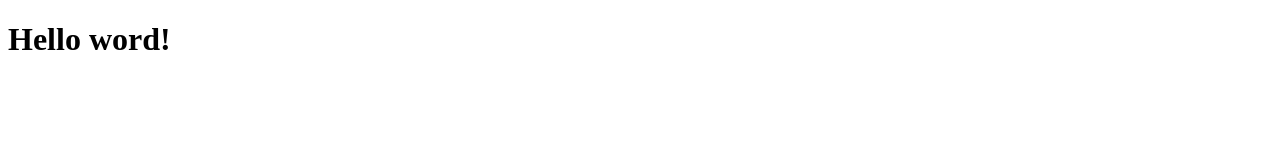
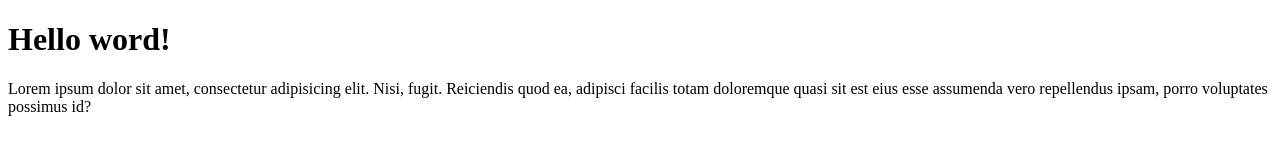
Before and after one commit to Kamenraide/wpu-git-test, a plain HTML site: page index.html in a window 1280 px wide. Drawn offline with Linux system fonts and the light colour scheme.

Commit message:
menambahkan paragraf

```diff
--- a/index.html
+++ b/index.html
@@ -8,5 +8,6 @@
 </head>
 <body>
     <h1>Hello word!</h1>
+    <p>Lorem ipsum dolor sit amet, consectetur adipisicing elit. Nisi, fugit. Reiciendis quod ea, adipisci facilis totam doloremque quasi sit est eius esse assumenda vero repellendus ipsam, porro voluptates possimus id?</p>
 </body>
 </html>
```
